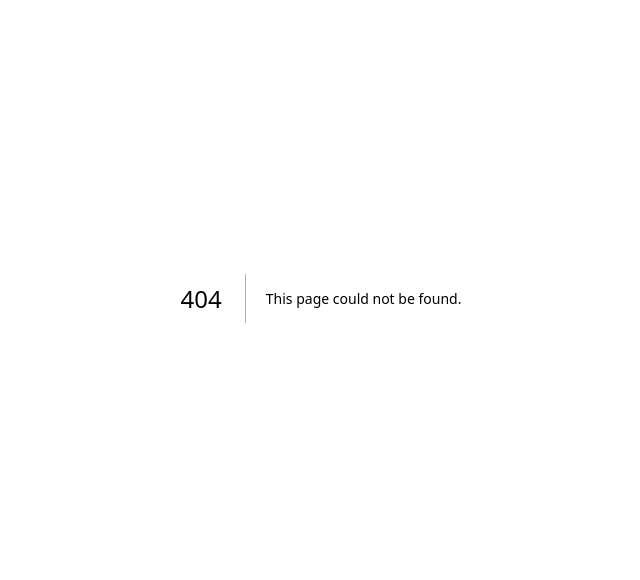
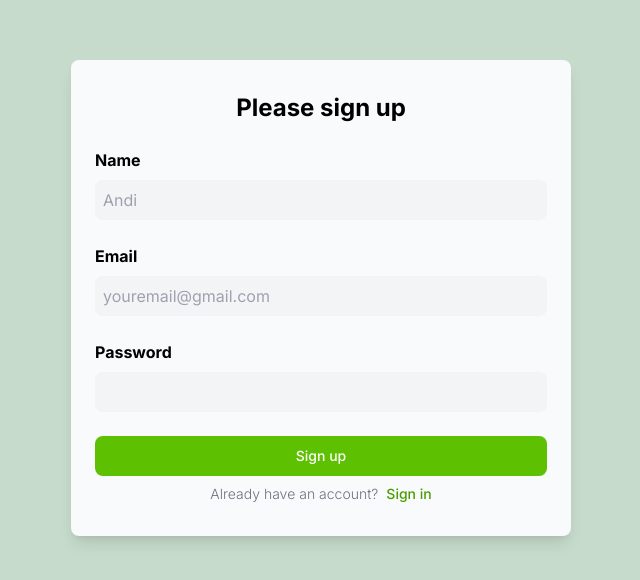
Before and after one commit to AdPro-B14/heymart-frontend, a Next.js app: page /auth/register in a window 1280 px wide. Before the commit this address had no page. Shown: the part 102-682 px from the top of the page, without its empty margins (319-959 px from the left). Built offline with nearby package versions, Linux system fonts and the light colour scheme; no server answers.

Commit message:
feat: register page

```diff
--- /dev/null
+++ b/src/app/auth/register/page.tsx
@@ -0,0 +1,92 @@
+'use client';
+
+import axiosInstance from "@/helpers/axios_interceptor";
+import Head from "next/head";
+import Link from "next/link";
+import { useRouter } from "next/navigation";
+import { FormEvent, useState } from "react";
+import { ToastContainer, toast } from "react-toastify";
+
+export default function SignUpPage() {
+    const [formData, setFormData] = useState({ name: "", email: "", password: "" });
+    const [error, setError] = useState({ name: "", email: "", password: "" });
+    const router = useRouter();
+
+    const handleSubmit = async (event: FormEvent<HTMLFormElement>) => {
+        event.preventDefault();
+
+        const newError = { name: "", email: "", password: "" };
+        let formIsValid = true;
+
+        console.log(formData);
+        if (!formData.name) {
+            formIsValid = false;
+            newError.name = "Name is required";
+        }
+
+        if (!formData.email) {
+            formIsValid = false;
+            newError.email = "Email is required";
+        }
+
+        if (!formData.password) {
+            formIsValid = false;
+            newError.password = "Password is required";
+        }
+
+        setError(newError);
+        if (!formIsValid) return;
+
+        const res = await axiosInstance.post('/api/auth/signup', formData);
+
+        if (res.status === 200) {
+            toast.success("Sign up successful");
+            localStorage.setItem('token', res.data.token);
+            router.push('/auth/login');
+        } else {
+            toast.error(res.data);
+        }
+    }
+
+    return (
+        <>
+            <title>Register</title>
+            <section className="flex flex-col bg-light-green min-h-screen min-w-screen items-center justify-center">
+                <div className="flex flex-col bg-gray-50 min-h-[400px] w-[500px] rounded-lg px-6 py-8 shadow-lg space-y-6">
+                    <h1 className="flex text-black text-2xl font-bold items-center justify-center">Please sign up</h1>
+                    <form onSubmit={handleSubmit} className="space-y-6">
+                        <div className="flex flex-col text-black space-y-2">
+                            <label className="text-black font-bold" htmlFor="name">Name</label>
+                            <input onChange={(e) => setFormData({...formData, name: e.target.value})} type="text" name="name" id="name" placeholder="Andi" className="p-2 rounded-lg"/>
+                            {
+                                error.name && <p className="text-red-500 text-sm">{error.name}</p>
+                            }
+                        </div>
+                        <div className="flex flex-col text-black space-y-2">
+                            <label className="text-black font-bold" htmlFor="email">Email</label>
+                            <input onChange={(e) => setFormData({...formData, email: e.target.value})} type="text" name="email" id="email" placeholder="youremail@gmail.com" className="p-2 rounded-lg"/>
+                            {
+                                error.email && <p className="text-red-500 text-sm">{error.email}</p>
+                            }
+                        </div>
+                        <div className="flex flex-col text-black space-y-2">
+                            <label className="text-black font-bold" htmlFor="password">Password</label>
+                            <input onChange={(e) => setFormData({...formData, password: e.target.value})} type="password" name="password" id="password" className="p-2 rounded-lg"/>
+                            {
+                                error.password && <p className="text-red-500 text-sm">{error.password}</p>
+                            }
+                        </div>
+                        <div className="space-y-2">
+                            <button type="submit" className="w-full focus:ring-4 focus:outline-none focus:ring-indigo-300 font-medium rounded-lg text-sm px-5 py-2.5 text-center">Sign up</button>
+                            <p className="flex text-sm font-light text-gray-500 dark:text-gray-400 justify-center">
+                                Already have an account?
+                                <Link href="/auth/login" className="font-medium text-dark-green-2 hover:underline ml-2">Sign in</Link>
+                            </p>
+                        </div>
+                    </form>
+                </div>
+            </section>
+            <ToastContainer />
+        </>
+    );
+}
```
